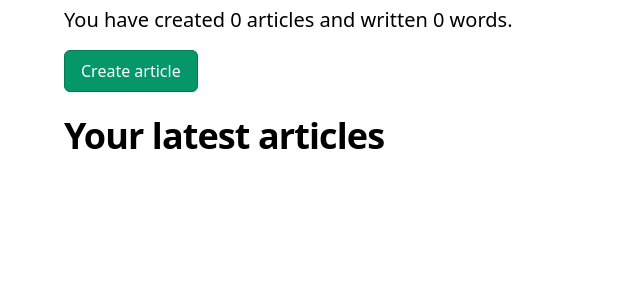
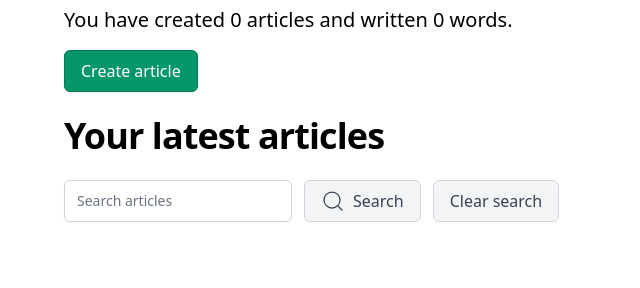
Before and after one commit to AndriKls/ArticleHub, a Django app: page /articles/ in a window 1280 px wide. Shown: the part 257-545 px from the top of the page, without its empty margins (0-640 px from the left). Run offline with Django 5.2, Linux system fonts and the light colour scheme; the visitor is signed in with stand-in values (Sample User, id 1); data that the repository does not hold is empty; parts of the project's set-up code (start-up, migrations or seed data) failed here and were passed over; some libraries are stand-ins or nearby versions.

Commit message:
Implemented search functionality

```diff
--- a/app/views.py
+++ b/app/views.py
@@ -23,7 +23,10 @@ class ArticleListView(LoginRequiredMixin,ListView):
     paginate_by = 5
 
     def get_queryset(self) -> QuerySet[Any]:
+        search = self.request.GET.get("search")
         queryset = super().get_queryset().filter(creator=self.request.user).order_by('-created_at')
+        if search:
+            queryset = queryset.filter(title__search=search)
         return queryset.order_by('-created_at')
 
 
--- a/articlehub/settings.py
+++ b/articlehub/settings.py
@@ -45,6 +45,7 @@ DJANGO_APPS = [
     'django.contrib.staticfiles',
     'django.contrib.sites',
     'django.contrib.humanize',
+    'django.contrib.postgres',
 ]
 
 SITE_ID = 1
--- a/static/output.css
+++ b/static/output.css
@@ -924,6 +924,10 @@ select {
   list-style-type: none;
 }
 
+.flex-row {
+  flex-direction: row;
+}
+
 .flex-col {
   flex-direction: column;
 }
@@ -946,6 +950,10 @@ select {
 
 .gap-10 {
   gap: 2.5rem;
+}
+
+.gap-3 {
+  gap: 0.75rem;
 }
 
 .gap-4 {
@@ -1433,6 +1441,10 @@ input[type="radio"]:focus {
     width: auto;
   }
 
+  .sm\:flex-row {
+    flex-direction: row;
+  }
+
   .sm\:px-10 {
     padding-left: 2.5rem;
     padding-right: 2.5rem;
--- a/templates/app/home.html
+++ b/templates/app/home.html
@@ -15,6 +15,14 @@
 
     <h2 class="subtitle mb-6">Your latest articles</h2>
 
+    <form method="GET" class="flex flex-col sm:flex-row gap-3">
+        <input class="text-black shadow-sm focus:ring-emerald-500 focus:border-emerald-500 sm:text-sm border-gray-300 rounded-md" type="search" name="search" placeholder="Search articles" value="{{request.GET.search}}">
+        <button class="flex gap-1 button secondary item-center justify-center" type="submit">
+            {%include "svgs/magnifier.svg" with class="w-6 h-6 mr-2"%} Search
+        </button>
+        <a href="{%url 'home'%}" class="button secondary text-center">Clear search</a>
+    </form>
+
     {%if articles%}
     <ul>
     {%for article in articles%}
@@ -25,13 +33,13 @@
     {%if is_paginated%}
     <div class="flex flex-row items-center text-xl mt-6">
         {%if page_obj.has_previous%}
-            <a class="mx-2" href="?page={{page_obj.previous_page_number}}">
+            <a class="mx-2" href="?page={{page_obj.previous_page_number}}{%if request.GET.search%}&search={{request.GET.search}}{%endif%}">
             {%include "svgs/chevron.svg" with class="h-7 w-7 transform rotate-180 border border-black rounded-md p-1"%}
     </a>
     {%endif%}
     <span>Page {{page_obj.number}} of {{paginator.num_pages}}</span>
     {%if page_obj.has_next%}
-    <a class="mx-2" href="?page={{page_obj.next_page_number}}">
+    <a class="mx-2" href="?page={{page_obj.next_page_number}}{%if request.GET.search%}&search={{request.GET.search}}{%endif%}">
         {%include "svgs/chevron.svg" with class="h-7 w-7 border border-black rounded-md p-1"%}
     </a>
     {% endif %}
```
Also changed, not shown: templates/svgs/magnifier.svg (added).
